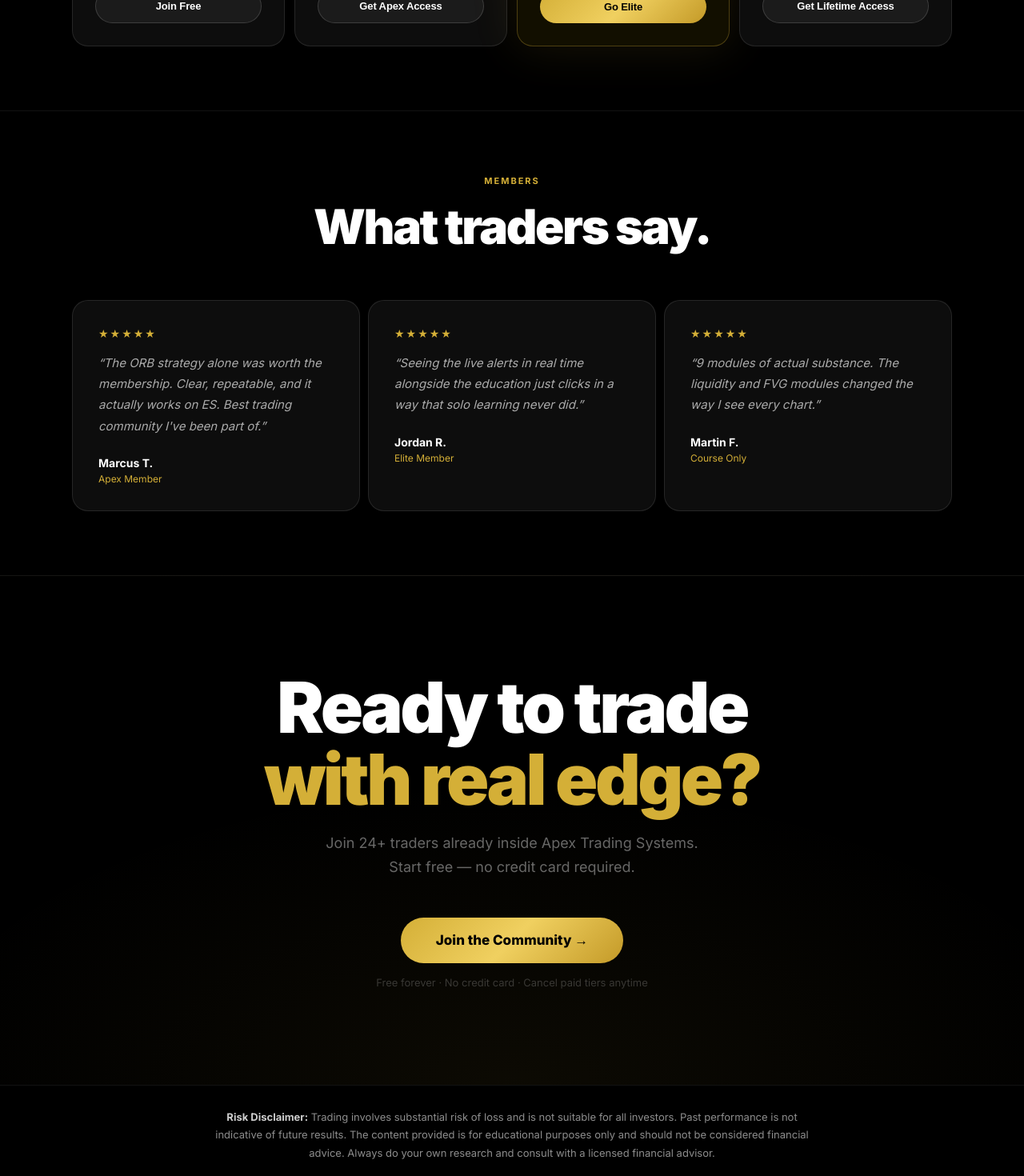
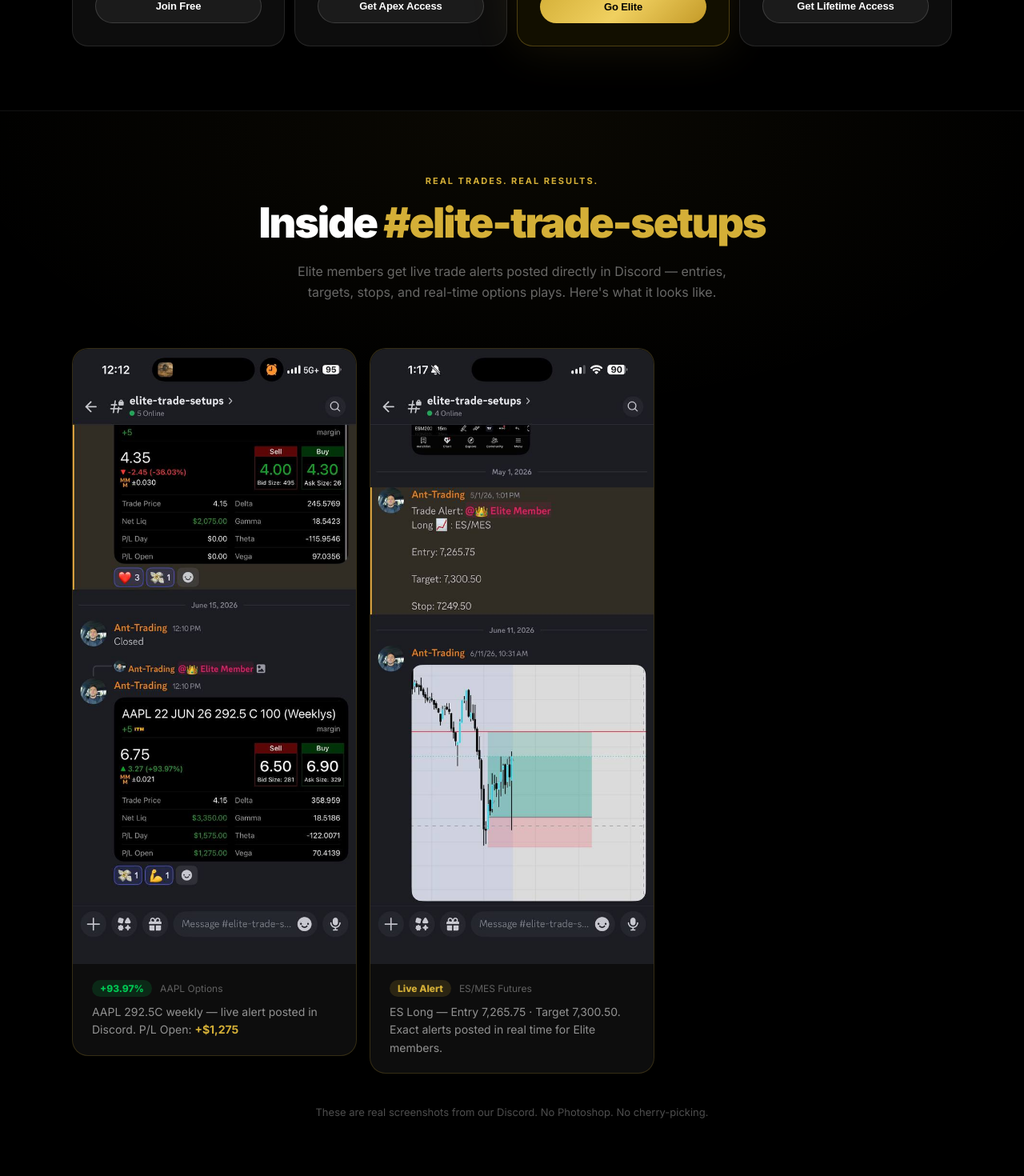
Before and after one commit to atradingsystems/Apex-Trading-Systems, a Next.js app: page / in a window 1280 px wide. Shown: the part 5480-6950 px from the top of the page at 80% size. Built offline with nearby package versions, Linux system fonts and the light colour scheme.

Commit message:
Add elite trade setup screenshots + real results section

```diff
--- a/app/page.tsx
+++ b/app/page.tsx
@@ -312,6 +312,54 @@
         </div>
       </section>
 
+      {/* ELITE TRADE SETUPS */}
+      <section style={{ padding: "80px 24px", borderTop: "1px solid rgba(255,255,255,0.07)", background: "radial-gradient(ellipse 80% 40% at 50% 0%, rgba(212,175,55,0.05) 0%, transparent 70%)" }}>
+        <div style={{ maxWidth: 1100, margin: "0 auto" }}>
+          <div style={{ textAlign: "center", marginBottom: 56 }}>
+            <p style={{ fontSize: 11, fontWeight: 700, letterSpacing: "0.18em", textTransform: "uppercase" as const, color: G, marginBottom: 14 }}>Real Trades. Real Results.</p>
+            <h2 style={{ fontSize: "clamp(32px,5vw,52px)", fontWeight: 900, letterSpacing: "-0.04em", marginBottom: 16 }}>
+              Inside <span style={{ color: G }}>#elite-trade-setups</span>
+            </h2>
+            <p style={{ color: "rgba(255,255,255,0.4)", fontSize: 16, lineHeight: 1.65, maxWidth: 560, margin: "0 auto" }}>
+              Elite members get live trade alerts posted directly in Discord — entries, targets, stops, and real-time options plays. Here&apos;s what it looks like.
+            </p>
+          </div>
+          <div style={{ display: "grid", gridTemplateColumns: "repeat(auto-fill, minmax(320px,1fr))", gap: 16, marginBottom: 40 }}>
+            <FadeIn delay={0}>
+              <div style={{ background: "#0d0d0d", border: "1px solid rgba(212,175,55,0.2)", borderRadius: 20, overflow: "hidden" }}>
+                <img src="/elite-setup-options.jpg" alt="AAPL options trade +93.97% in elite-trade-setups" style={{ width: "100%", display: "block", borderRadius: "20px 20px 0 0" }} />
+                <div style={{ padding: "20px 24px" }}>
+                  <div style={{ display: "flex", alignItems: "center", gap: 10, marginBottom: 8 }}>
+                    <span style={{ background: "rgba(0,200,83,0.15)", color: "#00c853", fontSize: 12, fontWeight: 800, padding: "3px 10px", borderRadius: 999 }}>+93.97%</span>
+                    <span style={{ fontSize: 12, color: "rgba(255,255,255,0.35)" }}>AAPL Options</span>
+                  </div>
+                  <p style={{ fontSize: 14, color: "rgba(255,255,255,0.55)", lineHeight: 1.6, margin: 0 }}>
+                    AAPL 292.5C weekly — live alert posted in Discord. P/L Open: <span style={{ color: G, fontWeight: 700 }}>+$1,275</span>
+                  </p>
+                </div>
+              </div>
+            </FadeIn>
+            <FadeIn delay={100}>
+              <div style={{ background: "#0d0d0d", border: "1px solid rgba(212,175,55,0.2)", borderRadius: 20, overflow: "hidden" }}>
+                <img src="/elite-setup-futures.jpg" alt="ES futures trade alert in elite-trade-setups" style={{ width: "100%", display: "block", borderRadius: "20px 20px 0 0" }} />
+                <div style={{ padding: "20px 24px" }}>
+                  <div style={{ display: "flex", alignItems: "center", gap: 10, marginBottom: 8 }}>
+                    <span style={{ background: "rgba(212,175,55,0.15)", color: G, fontSize: 12, fontWeight: 800, padding: "3px 10px", borderRadius: 999 }}>Live Alert</span>
+                    <span style={{ fontSize: 12, color: "rgba(255,255,255,0.35)" }}>ES/MES Futures</span>
+                  </div>
+                  <p style={{ fontSize: 14, color: "rgba(255,255,255,0.55)", lineHeight: 1.6, margin: 0 }}>
+                    ES Long — Entry 7,265.75 · Target 7,300.50. Exact alerts posted in real time for Elite members.
+                  </p>
+                </div>
+              </div>
+            </FadeIn>
+          </div>
+          <div style={{ textAlign: "center" }}>
+            <p style={{ color: "rgba(255,255,255,0.3)", fontSize: 13, marginBottom: 20 }}>These are real screenshots from our Discord. No Photoshop. No cherry-picking.</p>
+          </div>
+        </div>
+      </section>
+
       {/* TESTIMONIALS */}
       <section style={{ padding: "80px 24px", borderTop: "1px solid rgba(255,255,255,0.07)" }}>
         <div style={{ maxWidth: 1100, margin: "0 auto" }}>
```
Also changed, not shown: public/elite-setup-futures.jpg (added), public/elite-setup-options.jpg (added).
